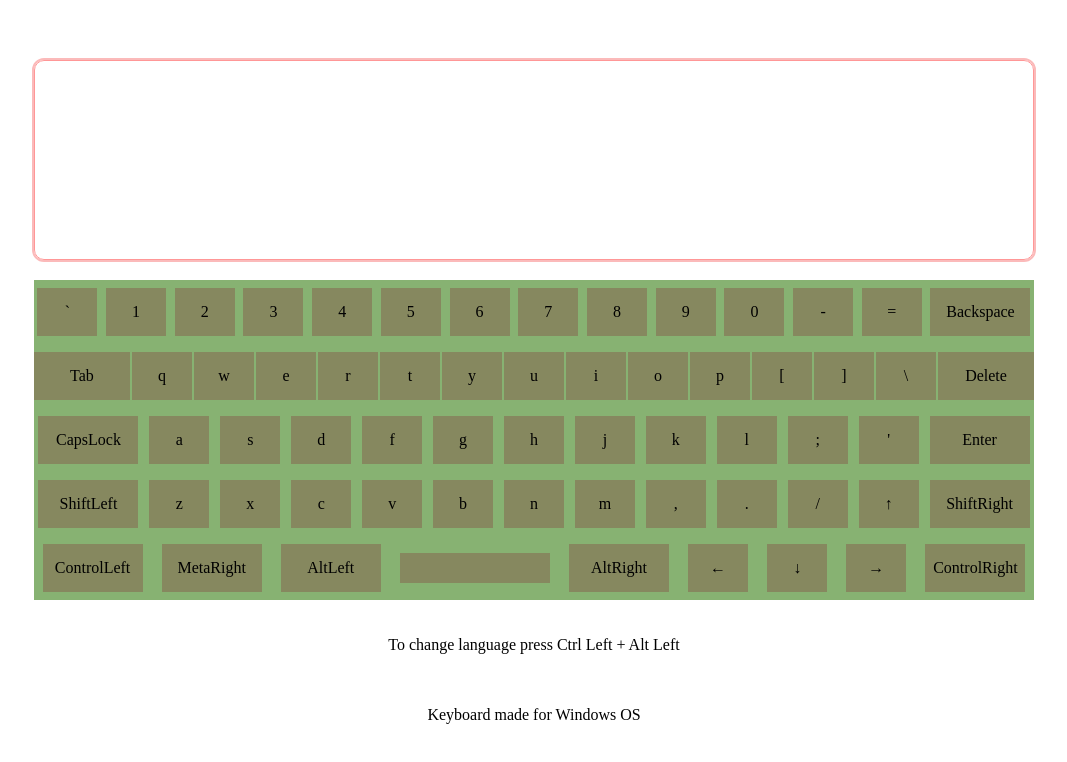
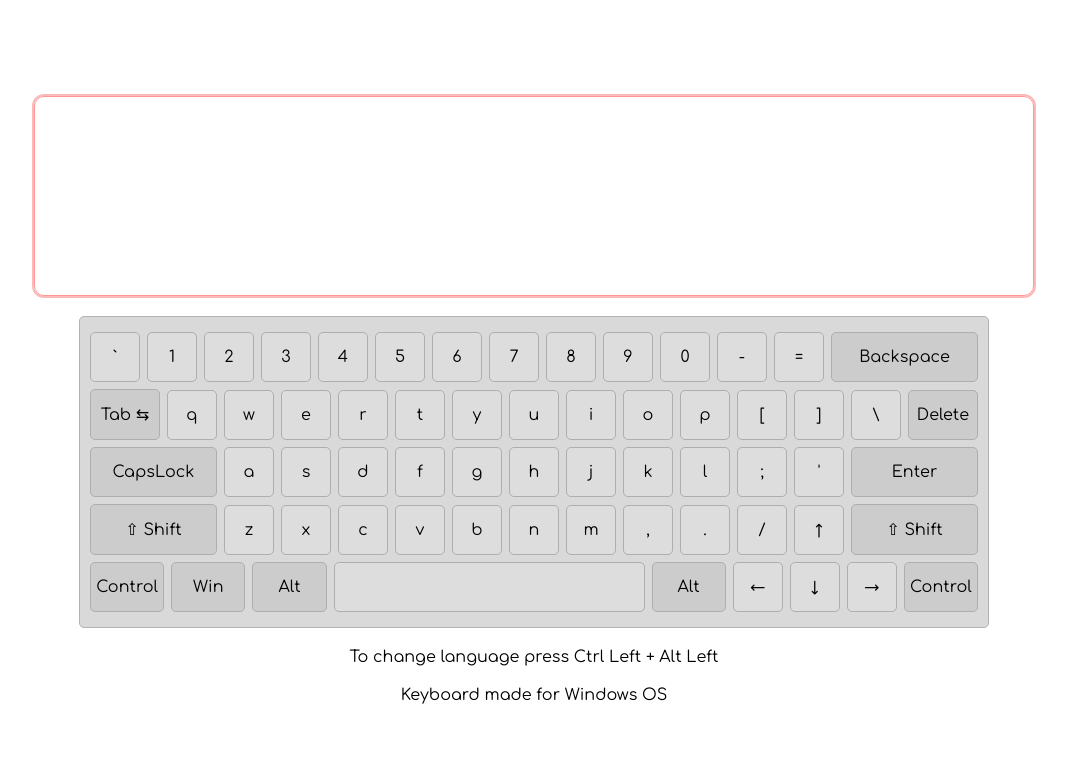
Before and after one commit to Podexus23/RSS-Virtual-Keyboard, a website built with webpack: page src/index.html in a window 1280 px wide. Both pictures are taken after a click on the element "Backspace". Shown: the whole page, without its empty margins (106-1173 px from the left). Built offline with nearby package versions, Linux system fonts and the light colour scheme.

Commit message:
feat: add style to keyboard, remade board logic for making buttons

```diff
--- a/src/code/board.js
+++ b/src/code/board.js
@@ -100,9 +100,9 @@ const board = (function makeKeyboard(lang = 'En') {
     ],
     [
       {
-        keyEn: 'Tab',
+        keyEn: 'Tab ⇆',
         code: 'Tab',
-        keyRu: 'Tab',
+        keyRu: 'Tab ⇆',
       },
       {
         keyEn: 'q',
@@ -292,9 +292,9 @@ const board = (function makeKeyboard(lang = 'En') {
     ],
     [
       {
-        keyEn: 'Shift',
+        keyEn: '⇧ Shift',
         code: 'ShiftLeft',
-        keyRu: 'Shift',
+        keyRu: '⇧ Shift',
       },
       {
         keyEn: 'z',
@@ -372,9 +372,9 @@ const board = (function makeKeyboard(lang = 'En') {
         keyRu: '↑',
       },
       {
-        keyEn: 'Shift',
+        keyEn: '⇧ Shift',
         code: 'ShiftRight',
-        keyRu: 'Shift',
+        keyRu: '⇧ Shift',
       },
     ],
     [
@@ -384,9 +384,9 @@ const board = (function makeKeyboard(lang = 'En') {
         keyRu: 'Control',
       },
       {
-        keyEn: 'Meta',
-        code: 'MetaRight',
-        keyRu: 'Meta',
+        keyEn: 'Win',
+        code: 'MetaLeft',
+        keyRu: 'Win',
       },
       {
         keyEn: 'Alt',
@@ -401,7 +401,7 @@ const board = (function makeKeyboard(lang = 'En') {
       {
         keyEn: 'Alt',
         code: 'AltRight',
-        keyRu: 'AltGraph',
+        keyRu: 'Alt',
       },
       {
         keyEn: '←',
@@ -441,7 +441,7 @@ const board = (function makeKeyboard(lang = 'En') {
     buttonsRow.classList.add('board-row');
     arrayOfButtons.forEach((elem, i) => {
       if (elem[`key${language}`].length > 1) {
-        buttonsRow.append(makeButton(elem.code, [rowIndex, i, elem.code], 'spec-button'));
+        buttonsRow.append(makeButton(elem[`key${language}`], [rowIndex, i, elem.code], 'spec-button'));
       } else if (elem[`key${language}`] === ' ') {
         buttonsRow.append(makeButton(elem[`key${language}`], [rowIndex, i, elem.code], 'space-button'));
       } else {
@@ -569,7 +569,7 @@ const board = (function makeKeyboard(lang = 'En') {
     buttons.forEach((e) => {
       const [x, y] = e.dataset.coords.split(',');
       if (allButtons[x][y][`key${language}`].length > 1) {
-        e.textContent = allButtons[x][y].code;
+        e.textContent = allButtons[x][y][`key${language}`];
       } else {
         e.textContent = allButtons[x][y][`key${language}`];
       }
@@ -597,12 +597,13 @@ const board = (function makeKeyboard(lang = 'En') {
   }
   // buttons mouse reaction in textarea
   function runSpecialButtonByMouse(event) {
-    if (event.target.textContent === 'Tab') tabDown(event);
-    if (event.target.textContent === 'Enter') enterDown(event);
-    if (event.target.textContent === 'Backspace') backspaceDown(event);
-    if (event.target.textContent === 'Delete') deleteDown(event);
-    if (event.target.textContent === 'MetaRight') metaEvent(event);
-    if (event.target.textContent === 'CapsLock') capsLockOnMouse(event);
+    const codeKey = event.target.dataset.coords.split(',')[2];
+    if (codeKey === 'Tab') tabDown(event);
+    if (codeKey === 'Enter') enterDown(event);
+    if (codeKey === 'Backspace') backspaceDown(event);
+    if (codeKey === 'Delete') deleteDown(event);
+    if (codeKey === 'MetaRight') metaEvent(event);
+    if (codeKey === 'CapsLock') capsLockOnMouse(event);
     if (event.target.dataset.coords.includes('AltLeft') && event.ctrlKey) changeLanguage();
     if (event.target.dataset.coords.includes('ControlLeft') && event.altKey) changeLanguage();
   }
@@ -642,7 +643,8 @@ const board = (function makeKeyboard(lang = 'En') {
     }
   }
   function keyboardOnDown(e) {
-    const special = ['CapsLock', 'ShiftRight', 'ShiftLeft', 'ControlLeft', 'ControlRight', 'Tab', 'AltLeft', 'AltRight'];
+    const special = ['CapsLock', 'ShiftRight', 'ShiftLeft',
+      'ControlLeft', 'ControlRight', 'Tab', 'AltLeft', 'AltRight'];
     const textarea = document.querySelector('textarea');
 
     if (e.repeat && special.includes(e.code)) {
@@ -661,8 +663,9 @@ const board = (function makeKeyboard(lang = 'En') {
       .filter((act) => act.dataset.coords.includes('Shift'));
     if (e.key.length > 1) {
       spec.forEach((elem) => {
-        if (elem.textContent === e.code) elem.classList.add('active');
-        if (e.code === elem.textContent && elem.textContent === 'CapsLock') elem.classList.toggle('caps');
+        const codeKey = elem.dataset.coords.split(',')[2];
+        if (codeKey === e.code) elem.classList.add('active');
+        if (e.code === codeKey && codeKey === 'CapsLock') elem.classList.toggle('caps');
       });
       if (e.key.includes('Arrow')) {
         buttons.forEach((elem) => {
@@ -693,7 +696,8 @@ const board = (function makeKeyboard(lang = 'En') {
 
     if (e.key.length > 1) {
       spec.forEach((elem) => {
-        if (elem.textContent === e.code) elem.classList.remove('active');
+        const codeKey = elem.dataset.coords.split(',')[2];
+        if (codeKey === e.code) elem.classList.remove('active');
       });
       if (e.key.includes('Arrow')) {
         buttons.forEach((elem) => {
--- a/src/style/abstract/_variables.scss
+++ b/src/style/abstract/_variables.scss
@@ -1,2 +1,3 @@
 $main-color: #FFFFFF;
-$board-color: #87b272;
+$board-color: #dad9d9;
+$buttons-color: #dad9d9;
--- a/src/style/base/_base.scss
+++ b/src/style/base/_base.scss
@@ -1,5 +1,6 @@
 * {
   box-sizing: border-box;
+  font-family: 'Comfortaa', cursive;
 }
 
 body {
@@ -13,4 +14,10 @@ body {
   align-items: center;
   justify-content: center;
   row-gap: 20px;
+  // background-color: black;
 }
+
+p {
+  padding: 0;
+  margin: 0;
+}
--- a/src/style/components/_buttons.scss
+++ b/src/style/components/_buttons.scss
@@ -1,42 +1,45 @@
 .board-button {
-  max-width: 60px;
-  width: 100%;
+  min-width: 50px;
+
   padding: 15px 0px;
-  background-color: #853f3f5c;
-  text-align: center;
+  background-color: #dddddd;
+  transition: background-color 0.1s ease-in-out;
 
-  transition: background-color 0.1s ease-in-out;
+  border: 1px solid #aeaeae;
+  border-radius: 5px;
 
   user-select: none;
   cursor: pointer;
+  text-align: center;
 }
 
 .board-button:hover {
-  background-color: #853f3fb3;
+  background-color: rgb(248 255 172 / 70%);
 }
 
 .board-button:active {
-  background-color: #f977775c;
+  background-color: rgb(238 234 77 / 50%);
 }
 
 .spec-button {
-  max-width: 100px;
+  max-width: 20%;
+  width: 100%;
+  min-width: 70px;
+  background-color: #cccccc;
 }
 
 .space-button {
-  min-width: 100px;
+  min-width: 35%;
   width: 100%;
-  max-width: 150px;
+  max-width: 500px;
+  line-height: 1.2rem;
+  height: calc(1.2rem + 30px);
 }
 
 .active {
-  background-color: #f977775c;
+  background-color: rgb(248 255 172 / 70%);
 }
 
 .caps {
   background-color: #f831315c;
 }
-
-.caps:active {
-  background-color: #f831315c;
-}
--- a/src/style/layout/_keyboard.scss
+++ b/src/style/layout/_keyboard.scss
@@ -1,18 +1,19 @@
 .board {
   background-color: $board-color;
-  width: 90%;
-  height: 40vh;
-  max-width: 1000px;
+  max-width: 910px;
+  width: 100%;
 
   display: flex;
   flex-direction: column;
+  row-gap: 7px;
+  border: 1px solid #b1b1b1;
+  border-radius: 5px;
+  padding: 15px 10px;
 }
 
 .board-row {
-  height: 20%;
-
   display: flex;
-  justify-content: space-around;
+  justify-content: space-between;
   align-items: center;
-  column-gap: 2px;
+  column-gap: 7px;
 }
--- a/src/style/layout/_textarea.scss
+++ b/src/style/layout/_textarea.scss
@@ -3,6 +3,7 @@ textarea {
   width: 95%;
   height: 25vh;
   max-width: 1000px;
+
   transition: outline 0.1s ease-in-out;
   resize: none;
 
@@ -11,11 +12,12 @@ textarea {
   tab-size: 4;
 
   padding: 5px 5px;
-  font-family: 'Comfortaa', cursive;
   font-size: 1.2rem;
+
   border-radius: 10px;
   border: 1px solid #ff9797;
   color: rgb(67, 67, 67);
+  BOX-SHADOW: 0px 0px 10px 0px #ffffff;
 }
 
 textarea:focus-visible {
```
